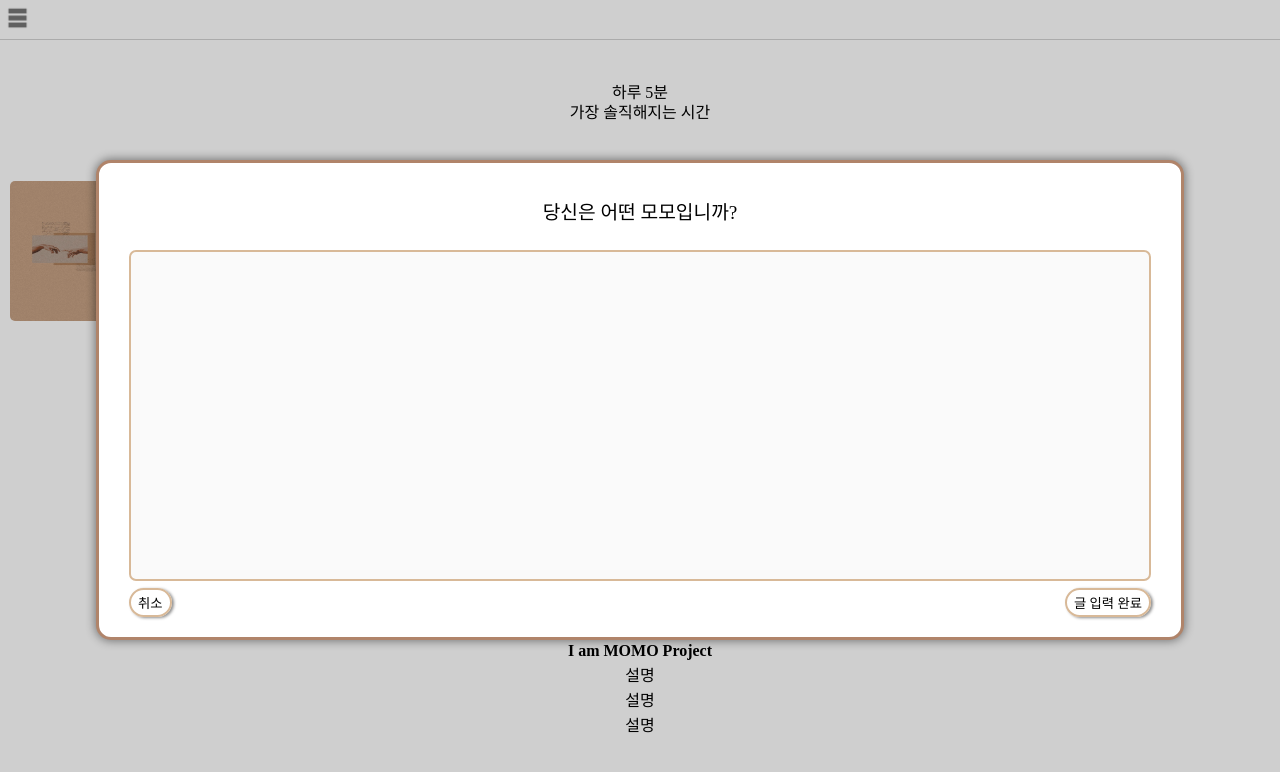
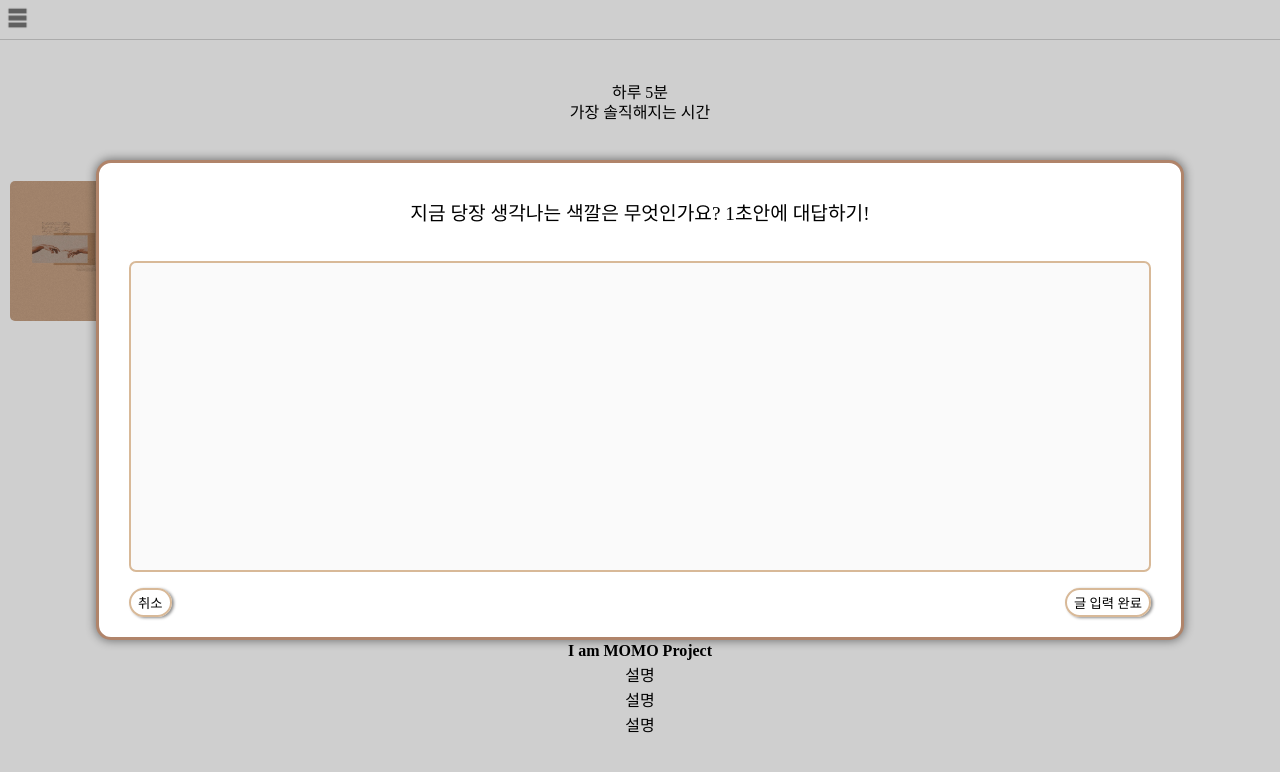
Before and after one commit to postop09/iammomoproject, a React (Create React App) app in the folder client/: page / in a window 1280 px wide. Both pictures are taken after a click on the element 640 px from the left and 252 px from the top of the page. Shown: the top 772 px of the page. Built offline with nearby package versions, Linux system fonts and the light colour scheme.

Commit message:
[Feat] #7 Update 카드 선택 기능
1. 클릭 시 질문 랜덤 출력
- 임시 질문 데이터 작성

```diff
--- a/client/src/components/MainPage/CardList.js
+++ b/client/src/components/MainPage/CardList.js
@@ -1,10 +1,13 @@
-import React from 'react'
+import React, { useState } from 'react'
 import styled from 'styled-components'
 import Card from './Card'
 
-export default function CardList({setIsClicked}) {
-  const handleClick = (e) => {
+export default function CardList({setIsClicked, setQuestion, listQuestion}) {
+
+  const handleClick = () => {
     setIsClicked((prev) => !prev);
+    let questionNum = parseInt(Math.random() * listQuestion.length)
+    setQuestion(listQuestion[questionNum]);
   }
 
   return (
--- a/client/src/components/Modal/ModalCard.js
+++ b/client/src/components/Modal/ModalCard.js
@@ -4,14 +4,13 @@ import styled, { keyframes } from 'styled-components'
 import theme from '../../theme'
 import AnnounceLogin from './AnnounceLogin';
 
-export default function ModalCard({setIsClicked, isLoggedIn}) {
+export default function ModalCard({setIsClicked, isLoggedIn, Question}) {
   const [announceLogin, setAnnounceLogin] = useState(true);
   const ModalClose = () => {
     let result = window.confirm('정말 취소할까요?');
     if (result) {
       setIsClicked((prev) => !prev)
     }
-    fetch();
   }
   const ModalCloseSec = (e) => {
     if (e.target.id === 'modal_card') {
@@ -31,7 +30,7 @@ export default function ModalCard({setIsClicked, isLoggedIn}) {
           <ImgBack src={require('../../assets/img/img_back.jpg')} alt=''/>
         </BackBox>
         <FrontBox>
-          <TxtQuestion>당신은 어떤 모모입니까?</TxtQuestion>
+          <TxtQuestion>{Question}</TxtQuestion>
           {isLoggedIn ? <TxtArea /> : <TxtArea disabled />}
           <WrapBtn>
             <BtnCancel type='button' onClick={ModalClose}>취소</BtnCancel>
@@ -109,13 +108,14 @@ const FrontBox = styled.form`
   animation: ${RotateBackCard} 2s ease-in-out forwards;
 `
 const TxtQuestion = styled.strong`
+  line-height: 1.4rem;
   font-size: 1.2rem;
 `
 const TxtArea = styled.textarea`
   border: 2px solid ${theme.color.mellow};
   border-radius: 7px;
   width: 100%;
-  height: 80%;
+  height: 75%;
   margin-top: 20px;
   font-family: ${theme.font.basic_font};
   /* background-color: ${theme.color.pantone}; */
--- a/client/src/pages/MainPage/MainPage.jsx
+++ b/client/src/pages/MainPage/MainPage.jsx
@@ -8,6 +8,17 @@ import ModalCard from '../../components/Modal/ModalCard'
 export default function MainPage() {
   const [isLoggedIn, setIsLoggedIn] = useState(false);
   const [isClicked, setIsClicked] = useState(false);
+  const [Question, setQuestion] = useState('');
+  const listQuestion = [
+    '당신은 어떤 모모입니까?',
+    '오늘 3시에 느꼈던 감정은 무엇인가요?',
+    '오늘 하루 중 가장 기억에 남는 순간은 언제인가요?',
+    '지금 당장 생각나는 색깔은 무엇인가요? 1초안에 대답하기!',
+    '과거로 추억 여행을 갈 수 있다면, 어디쯤으로 가고 싶나요?',
+    '12살의 여름, 당신은 어땠나요?',
+    '내일 날씨가 정말 좋다면, 햇볕을 만끽하러 어디로 가실래요?',
+    '올해 연봉이 20%가 오른다면, 무엇을 제일 먼저 할까요?'
+  ];
 
   return (
     <WrapMain>
@@ -15,7 +26,7 @@ export default function MainPage() {
         <TxtMain><TxtBlock>하루 5분</TxtBlock> 나에게 솔직해지는 시간</TxtMain> :
         <TxtMain><TxtBlock>하루 5분</TxtBlock> 가장 솔직해지는 시간</TxtMain>
       }
-      <CardList setIsClicked={setIsClicked} />
+      <CardList setIsClicked={setIsClicked} setQuestion={setQuestion} listQuestion={listQuestion} />
       {isLoggedIn ?
         '' :
         <WrapTxtInfo>
@@ -27,7 +38,7 @@ export default function MainPage() {
         <SideTxt />
         <SideTxt />
       </section>
-      {isClicked ? <ModalCard setIsClicked={setIsClicked} isLoggedIn={isLoggedIn} /> : ''}
+      {isClicked ? <ModalCard setIsClicked={setIsClicked} isLoggedIn={isLoggedIn} Question={Question} /> : ''}
     </WrapMain>
   )
 }
```
